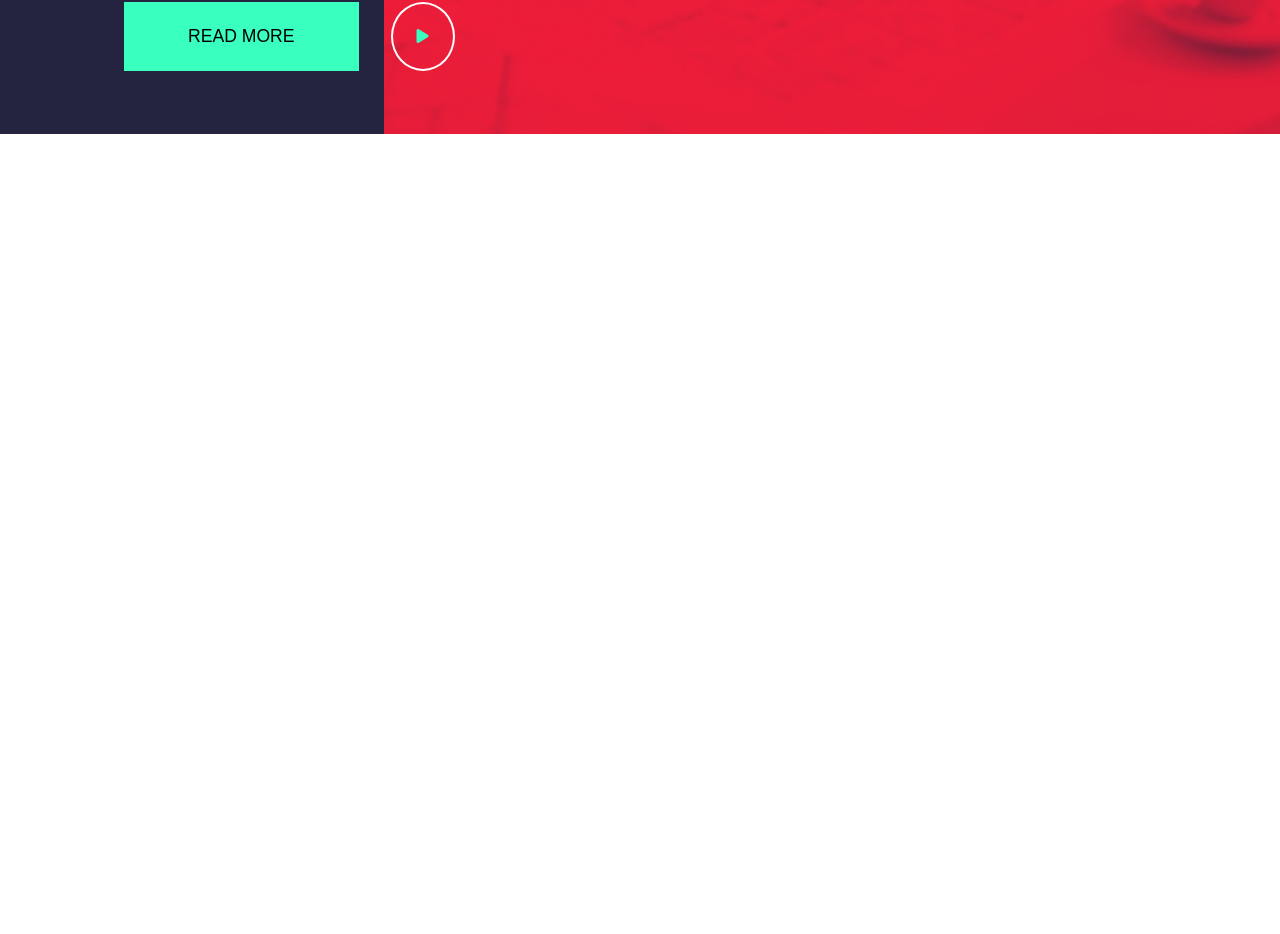
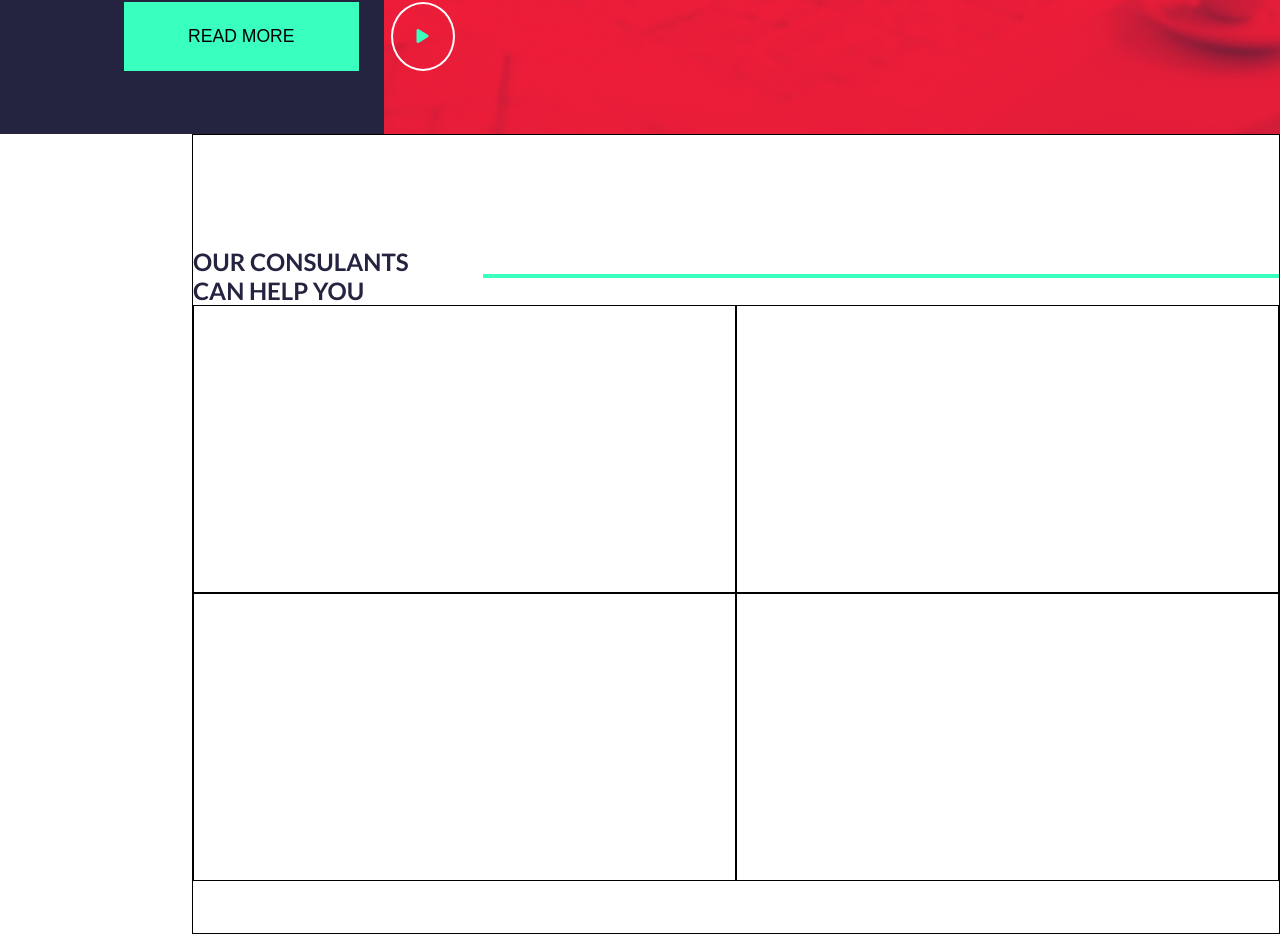
Before and after one commit to AlessioNapoletano/proj-html-vuejs, a Vue app: page / in a window 1280 px wide. Shown: the part 879-1813 px from the top of the page. Before the commit the page ends 1013 px from the top, so only its background shows below. Built offline with nearby package versions, Linux system fonts and the light colour scheme.

Commit message:
add Main Service component

```diff
--- a/src/App.vue
+++ b/src/App.vue
@@ -1,12 +1,17 @@
 <script>
+//Header component's
 import HeaderNavbar from './components/HeaderNavbar.vue'
 import HeaderJumbo from './components/HeaderJumbo.vue'
+
+//Main component's
+import MainService from './components/MainService.vue'
 
 export default {
   name: 'App',
   components: {
     HeaderNavbar,
-    HeaderJumbo
+    HeaderJumbo,
+    MainService
   }
 }
 </script>
@@ -16,6 +21,10 @@ export default {
     <HeaderNavbar />
     <HeaderJumbo />
   </header>
+
+  <main>
+    <MainService />
+  </main>
 </template>
 
 
--- a/src/components/HeaderJumbo.vue
+++ b/src/components/HeaderJumbo.vue
@@ -70,7 +70,6 @@ export default {
             .line {
                 margin: .9rem 1rem 0 0;
                 width: 50px;
-                height: 0px;
                 border: 2px solid $line-light-blue;
             }
         }
@@ -104,8 +103,6 @@ export default {
                 }
             }
         }
-
-
     }
 }
 
--- /dev/null
+++ b/src/components/MainService.vue
@@ -0,0 +1,119 @@
+<script>
+//import ServiceComponent from './ServiceComponent.vue'
+
+export default {
+    /*component: {
+        ServiceComponent
+    },*/
+
+    data() {
+        return {
+            serviceList:
+                [
+                    {
+                        image: '',
+                        title: 'STATISTICAL CONSULTING',
+                        description: 'when, while lovely valley teems with vapour around meand eridian sun strikes the upper impenetrable foliage of my trees, and but a'
+                    },
+                    {
+                        image: '',
+                        title: 'DIGITAL CONSULTING',
+                        description: 'when, while lovely valley teems with vapour around meand eridian sun strikes the upper impenetrable foliage of my trees, and but a'
+                    },
+                    {
+                        image: '',
+                        title: 'BANKING CONSULTING',
+                        description: 'when, while lovely valley teems with vapour around meand eridian sun strikes the upper impenetrable foliage of my trees, and but a'
+                    },
+                    {
+                        image: '',
+                        title: 'ENTERPRISE CONSULTING',
+                        description: 'when, while lovely valley teems with vapour around meand eridian sun strikes the upper impenetrable foliage of my trees, and but a'
+                    }
+                ]
+        }
+    }
+
+}
+</script>
+
+<template>
+    <section class="advisory-service d-flex justify-end">
+        <div class="consulants-service">
+            <div class="title d-flex align-center">
+                <h1>
+                    OUR CONSULANTS CAN HELP YOU
+                </h1>
+
+                <div class="line"></div>
+            </div>
+
+            <div class="box-service d-flex flex-wrap">
+                <article class="service">
+                    <div class="image">
+                        <!--immagine-->
+                    </div>
+
+                    <div class="body">
+                        <h2>
+                            <!--title-->
+                        </h2>
+
+                        <p>
+                            <!--body-->
+                        </p>
+                    </div>
+
+                </article>
+
+                <article class="service">
+
+                </article>
+
+                <article class="service">
+
+                </article>
+
+                <article class="service">
+
+                </article>
+
+
+            </div>
+
+        </div>
+    </section>
+</template>
+
+<style lang="scss" scoped>
+@use '../styles/partials/variables' as *;
+
+section {
+    height: 50rem;
+    background-color: white;
+    position: relative;
+
+
+    .consulants-service {
+        padding-top: 7rem;
+        color: $main-blue-color;
+        width: 85%;
+        border: 1px solid black;
+        height: 100%;
+
+        .line {
+            margin-left: 2rem;
+            width: 1206px;
+            border: 2px solid $line-light-blue;
+        }
+
+        .box-service {
+            .service {
+                width: calc(100% / 2);
+                border: 1px solid black;
+                height: 18rem;
+            }
+        }
+    }
+}
+</style>
--- /dev/null
+++ b/src/components/ServiceComponent.vue
@@ -0,0 +1,19 @@
+<script>
+export default {
+    name: 'ServiceComponent',
+    props: {
+        img: String,
+        Title: String,
+        text: String
+    }
+
+}
+</script>
+
+<template>
+
+</template>
+
+<style lang="scss" scoped>
+
+</style>
--- a/src/styles/general.scss
+++ b/src/styles/general.scss
@@ -17,6 +17,7 @@ body {
     margin: 0 auto;
 }
 
+//flex family
 .d-flex {
     display: flex;
 }
@@ -28,3 +29,15 @@ body {
 .justify-between {
     justify-content: space-between;
 }
+
+.justify-end {
+    justify-content: flex-end;
+}
+
+.align-center {
+    align-items: center;
+}
+
+.flex-wrap {
+    flex-wrap: wrap;
+}
```
